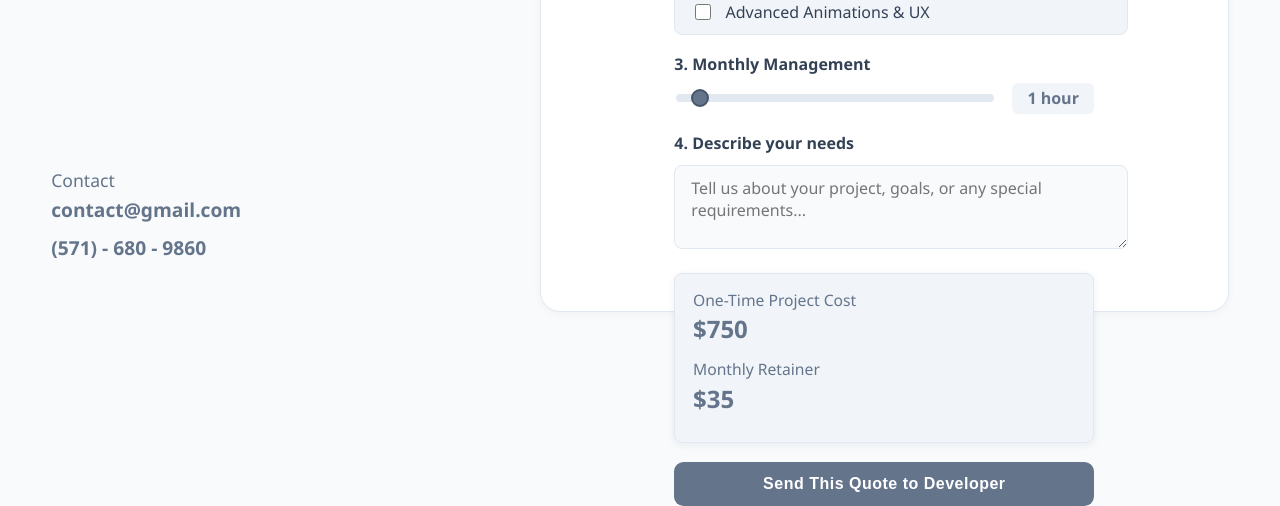
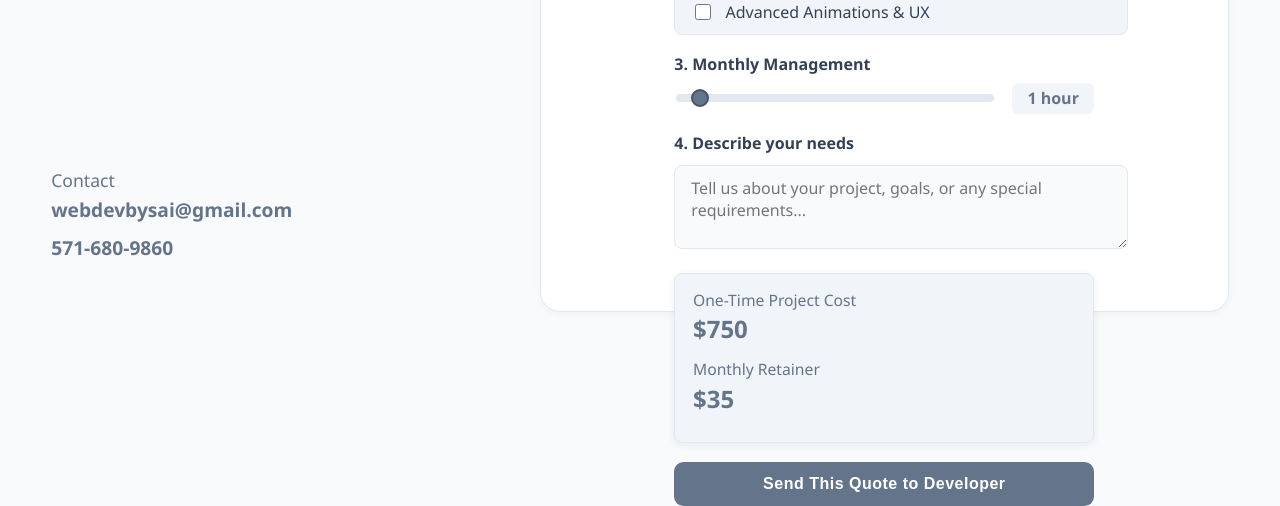
Before and after one commit to chaydavs/webbr.com, a plain HTML site: page index.html in a window 1280 px wide. Shown: the part 424-930 px from the top of the page. Drawn offline with Linux system fonts and the light colour scheme.

Commit message:
Apply Modern Innovator palette and update contact info

```diff
--- a/index.html
+++ b/index.html
@@ -357,8 +357,8 @@
             <div class="promise">Up & Running in <span>48 Hours!</span></div>
             <div class="contact">
                 <div class="contact-label">Contact</div>
-                <a class="contact-link" href="mailto:webdevbysai@gmail.com">contact@gmail.com</a>
-                <a class="contact-link" href="tel:5551234567">(571) - 680 - 9860</a>
+                <a class="contact-link" href="mailto:webdevbysai@gmail.com">webdevbysai@gmail.com</a>
+                <a class="contact-link" href="tel:5716809860">571-680-9860</a>
             </div>
         </div>
         <div class="form-section">
```
